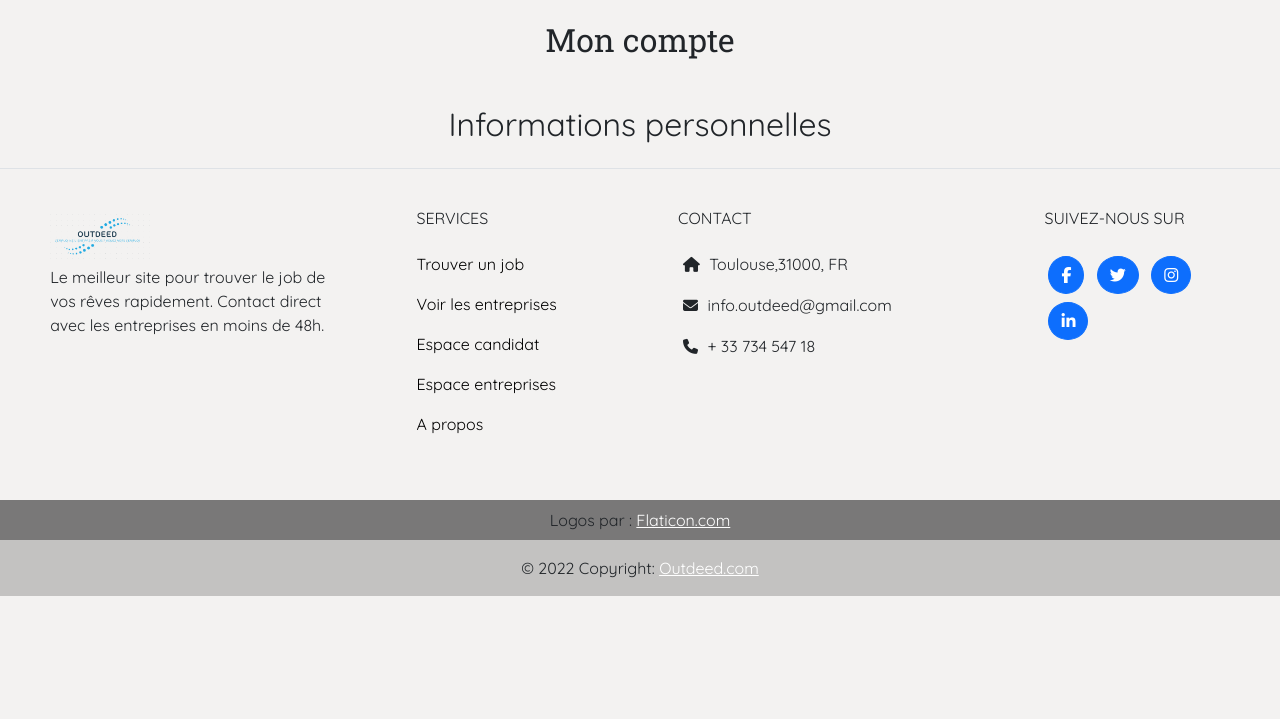
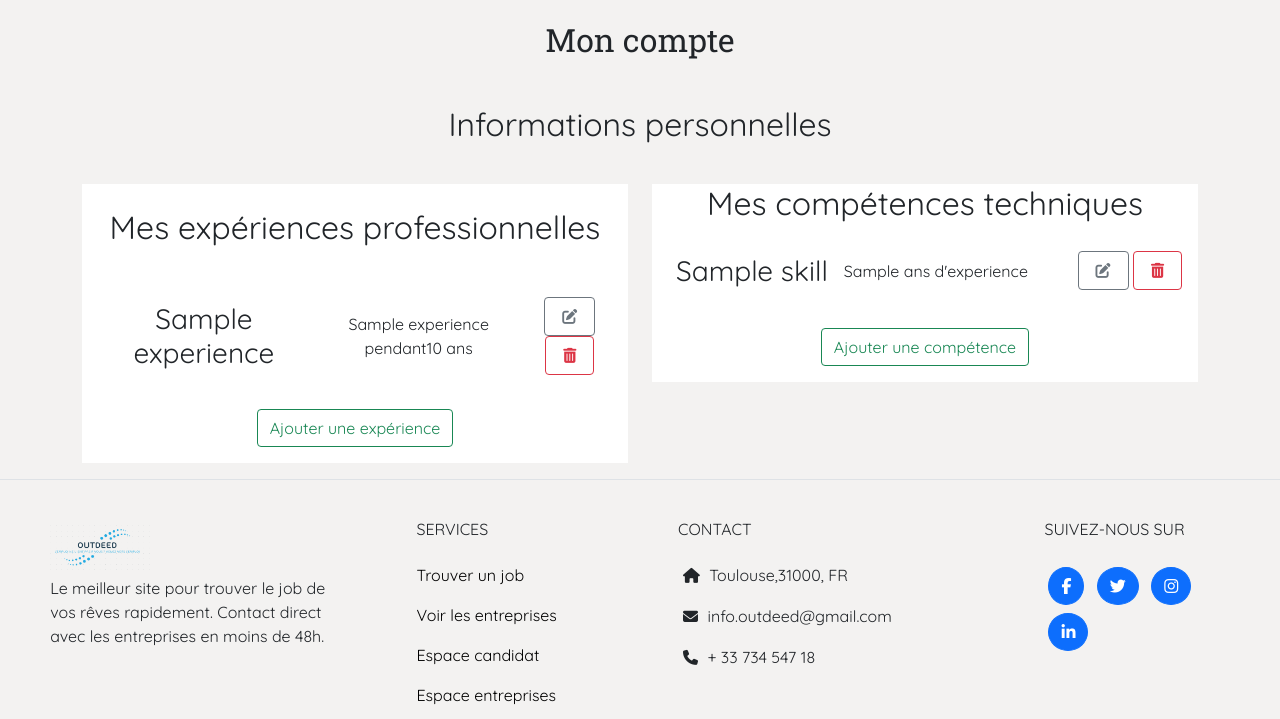
Before and after one commit to MKassabeh/Outdeed, a Symfony app: template templates/candidate/account.html.twig in a window 1280 px wide. Shown: the part 83-802 px from the top of the page. Before the commit the page ends 679 px from the top, so only its background shows below. Run offline with Twig, Linux system fonts and the light colour scheme; the template is opened without the code that fills it: most values are stand-ins (such as "Sample title", 1, 10 or a date in 2020); some libraries are stand-ins or nearby versions; some web fonts are replaced.

Commit message:
Update account.html.twig

```diff
--- a/templates/candidate/account.html.twig
+++ b/templates/candidate/account.html.twig
@@ -1,6 +1,7 @@
 {% extends 'base.html.twig' %}
 
-{% block title %}Outdeed - Mon compte{% endblock %}
+{% block title %}Outdeed - Mon compte
+{% endblock %}
 
 {% block body %}
 
@@ -22,19 +23,37 @@
 					{% if app.user.userType == "candidate" %}
 						<div class="row">
 							<div class="col-12 col-md-3 col-lg-3 text-center">
-                        <img class="img-fluid profile-picture mb-3" src="{{candidate.pdp}}"  alt="photo du candidat">
+								<img class="img-fluid profile-picture mb-3" src="{{candidate.pdp}}" alt="photo du candidat">
 							</div>
 							<div class="col-12 col-md-9 col-lg-9">
 								<div class="card p-1">
 									<div class="d-flex align-items-center justify-content-between p-2">
-                                <p class="mb-0"><strong>Nom complet : </strong>{{candidate.firstName}} {{candidate.lastName}}</p><br>
-                                <a class="btn btn-outline-secondary" href="{{ path('candidate_edit', {id: candidate.id}) }}"><i class="fas fa-edit"></i></a>
+										<p class="mb-0">
+											<strong>Nom complet :
+											</strong>
+											{{candidate.firstName}}
+											{{candidate.lastName}}</p><br>
+										<a class="btn btn-outline-secondary" href="{{ path('candidate_edit', {id: candidate.id}) }}">
+											<i class="fas fa-edit"></i>
+										</a>
 									</div>
 									<div class="p-2">
-                                <p class="mb-0"><strong>Numéro de téléphone portable : </strong>{{candidate.phoneNumber}}</p><br>
-                                <p class="mb-0"><strong>Ville de résidence : </strong>{{candidate.city}}</p><br>
-                                <p class="mb-0"><strong>Adresse : </strong>{{candidate.address}}</p><br>
-                                <p class="mb-0"><strong>Date de naissance : </strong>{{candidate.birthdate|date('d-m-Y') }}</p><br>
+										<p class="mb-0">
+											<strong>Numéro de téléphone portable :
+											</strong>
+											{{candidate.phoneNumber}}</p><br>
+										<p class="mb-0">
+											<strong>Ville de résidence :
+											</strong>
+											{{candidate.city}}</p><br>
+										<p class="mb-0">
+											<strong>Adresse :
+											</strong>
+											{{candidate.address}}</p><br>
+										<p class="mb-0">
+											<strong>Date de naissance :
+											</strong>
+											{{candidate.birthdate|date('d-m-Y') }}</p><br>
 									</div>
 								</div>
 							</div>
@@ -42,54 +61,7 @@
 					{% endif %}
 					{# End Candidate profile #}
 
-            <div class="exp-container text-center my-3">
-                <h2 class="p-4">Mes expériences professionnelles</h2>
-                {% if experiences %}
-                {% for experience in experiences %}
-                    <div class="d-flex align-items-center justify-content-between p-3">
-                        <div class="d-flex align-items-center justify-content-around">
-                            <h3 class="p-2 mt-0 mb-0">{{ experience.companyName }}</h3>
-                            <p class="p-2 mt-0 mb-0">{{ experience.jobName }} pendant {{ experience.duration }} {% if
-                            experience.duration == 1 %} an {% else %} ans {% endif %}</p>
 				</div>
-                        <div>
-                            <a class="btn btn-outline-secondary"
-                            href="{{ path('experience_edit', {id: experience.id}) }}"><i class="fas fa-edit"></i></a>
-                             <a class="btn btn-outline-danger"
-                            href="{{ path('experience_delete', {id: experience.id}) }}"><i class="fas fa-trash-alt"></i></a>
-                        </div>
-                    </div>
-                {% endfor %}
-                {% endif %}
-                <a href="{{ path('experience_add') }}" class="btn btn-outline-success my-3">Ajouter une expérience</a>
-            </div>
-
-            {# End expériences professionelles #}
-
-            <div class="exp-container  text-center my-3">
-                <h2 class="mb-2">Mes compétences techniques</h2>
-
-                {% if skills %}
-                {% for skill in skills %}
-                <div class="d-flex align-items-center justify-content-between p-3">
-                    <div class="d-flex align-items-center justify-content-between">
-                        <h3 class="p-2 mt-0 mb-0">{{ skill.skillName }}</h3>
-                        <p class="p-2 mt-0 mb-0" >{{ skill.yearsOfExperience }} {% if skill.yearsOfExperience == 1 %} an {% else %} ans {% endif %}d'experience</p>
-                    </div>
-                    <div>
-                        <a class="btn btn-outline-secondary"
-                            href="{{ path('skill_edit', {id: skill.id}) }}"><i class="fas fa-edit"></i></a>
-                        <a class="btn btn-outline-danger"
-                            href="{{ path('skill_delete', {id: skill.id}) }}"><i class="fas fa-trash-alt"></i></a>
-                    </div>
-                </div>
-                {% endfor %}
-                {% endif %}
-                <a href="{{ path('skill_add')}}" class="btn btn-outline-success my-3">Ajouter une compétence</a>
-            </div>
-        </div>
-            {# End compétences techniques #}
-
 				<div class="col-12 col-md-4 col-lg-4">
 
 					<div class="card">
@@ -113,6 +85,74 @@
 				</div>
 
 
-    </div>  {% endif %}
+			</div>
+		{% endif %}
+
+        <div class="row">
+            <div class="col-12 col-md-6 col-lg-6">
+                <div class="exp-container text-center my-3">
+                    <h2 class="p-4">Mes expériences professionnelles</h2>
+                    {% if experiences %}
+                        {% for experience in experiences %}
+                            <div class="d-flex align-items-center justify-content-between p-3">
+                                <div class="d-flex align-items-center justify-content-around">
+                                    <h3 class="p-2 mt-0 mb-0">{{ experience.companyName }}</h3>
+                                    <p class="p-2 mt-0 mb-0">{{ experience.jobName }}
+                                        pendant{{ experience.duration }}{% if experience.duration == 1 %}
+                                            an
+                                        {% else %}
+                                            ans
+                                        {% endif %}
+                                    </p>
+                                </div>
+                                <div>
+                                    <a class="btn btn-outline-secondary" href="{{ path('experience_edit', {id: experience.id}) }}">
+                                        <i class="fas fa-edit"></i>
+                                    </a>
+                                    <a class="btn btn-outline-danger" href="{{ path('experience_delete', {id: experience.id}) }}">
+                                        <i class="fas fa-trash-alt"></i>
+                                    </a>
+                                </div>
+                            </div>
+                        {% endfor %}
+                    {% endif %}
+                    <a href="{{ path('experience_add') }}" class="btn btn-outline-success my-3">Ajouter une expérience</a>
+                </div>
+
+                {# End expériences professionelles #}
+            </div>
+
+            <div class="col-12 col-md-6 col-lg-6">
+                <div class="exp-container  text-center my-3">
+                    <h2 class="mb-2">Mes compétences techniques</h2>
+
+                    {% if skills %}
+                        {% for skill in skills %}
+                            <div class="d-flex align-items-center justify-content-between p-3">
+                                <div class="d-flex align-items-center justify-content-between">
+                                    <h3 class="p-2 mt-0 mb-0">{{ skill.skillName }}</h3>
+                                    <p class="p-2 mt-0 mb-0">{{ skill.yearsOfExperience }}
+                                        {% if skill.yearsOfExperience == 1 %}
+                                            an
+                                        {% else %}
+                                            ans
+                                        {% endif %}d'experience</p>
+                                </div>
+                                <div>
+                                    <a class="btn btn-outline-secondary" href="{{ path('skill_edit', {id: skill.id}) }}">
+                                        <i class="fas fa-edit"></i>
+                                    </a>
+                                    <a class="btn btn-outline-danger" href="{{ path('skill_delete', {id: skill.id}) }}">
+                                        <i class="fas fa-trash-alt"></i>
+                                    </a>
+                                </div>
+                            </div>
+                        {% endfor %}
+                    {% endif %}
+                    <a href="{{ path('skill_add')}}" class="btn btn-outline-success my-3">Ajouter une compétence</a>
+                </div>
+                {# End compétences techniques #}
+            </div>
+			</div>
 	</div>
 {% endblock %}
```
Lines whose indentation alone changed are shown as unchanged.
